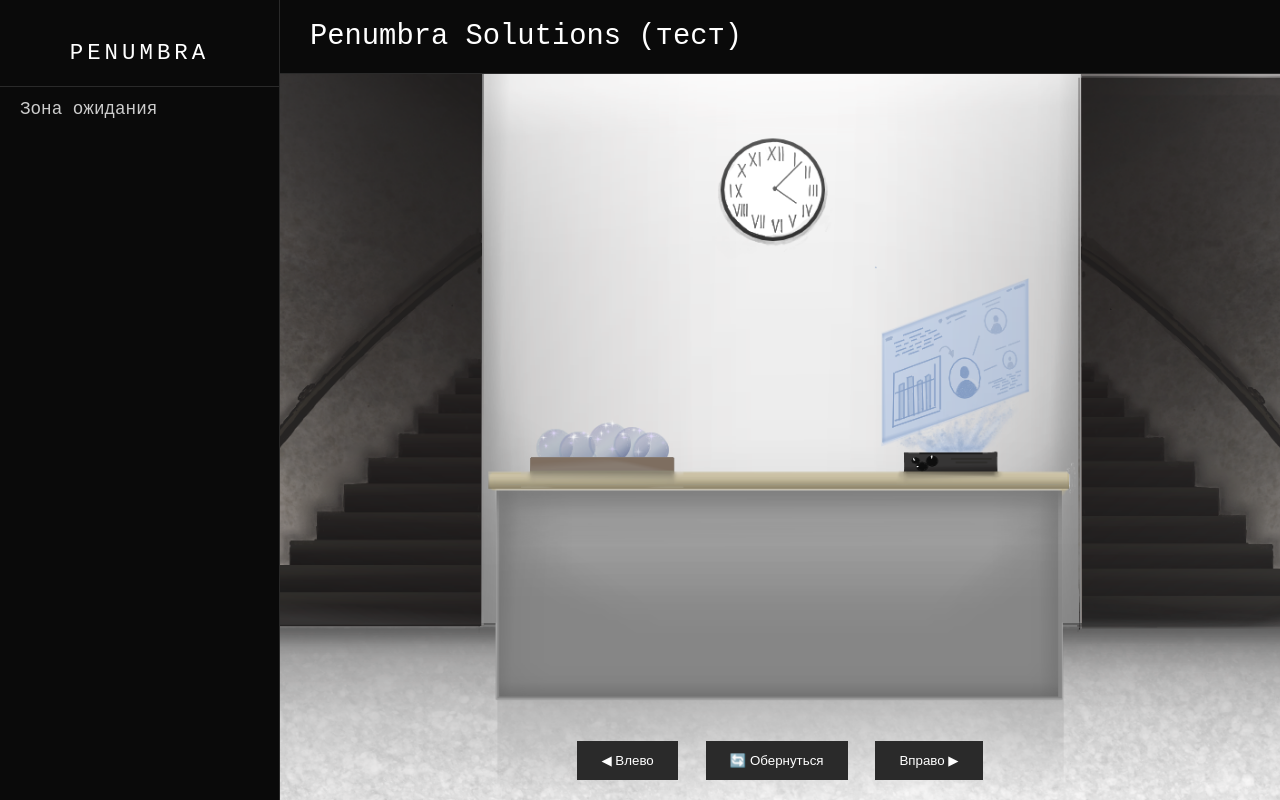
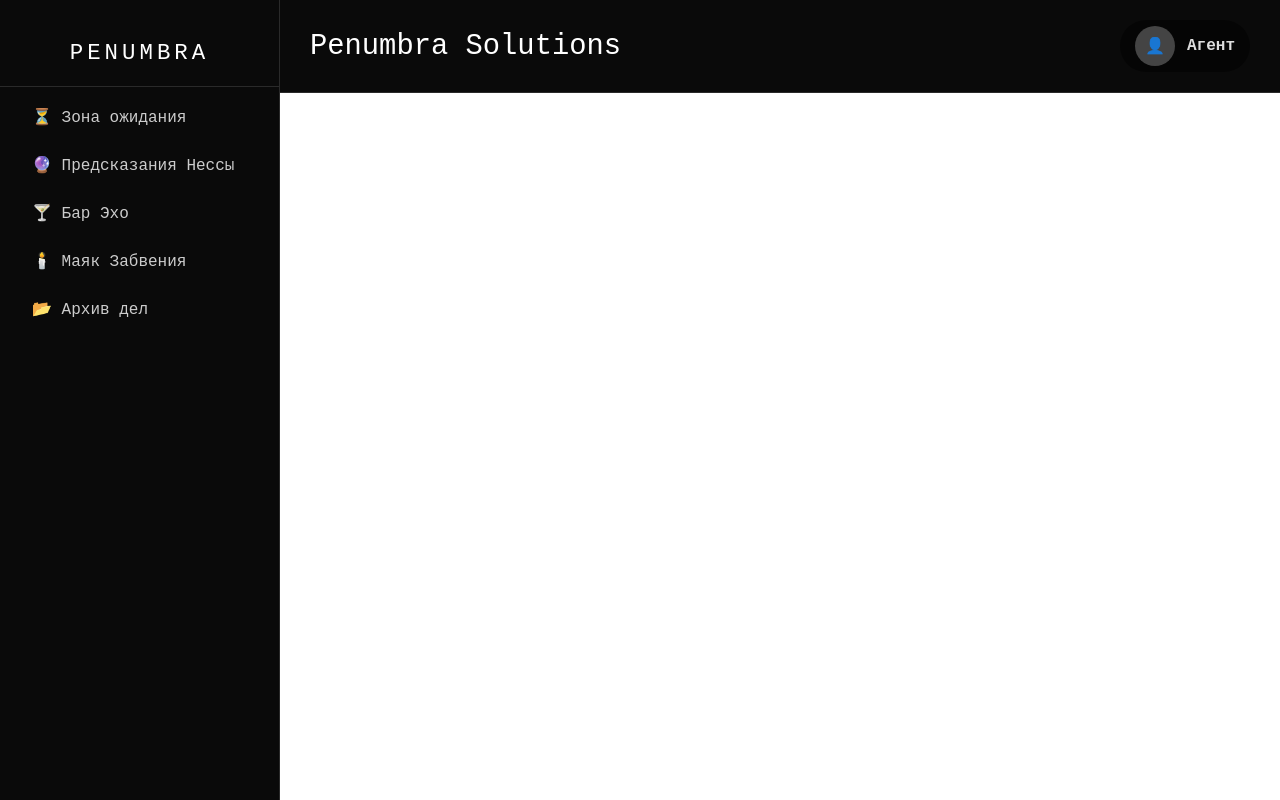
Before and after one commit to hiryakatusha05-wq/hiryakatusha05-wq, a plain HTML site: page penumbra_deploy/main.html in a window 1280 px wide. Drawn offline with Linux system fonts and the light colour scheme; no server answers.

Commit message:
Update main.html

```diff
--- a/penumbra_deploy/main.html
+++ b/penumbra_deploy/main.html
@@ -2,83 +2,116 @@
 <html lang="ru">
 <head>
     <meta charset="UTF-8">
-    <title>Penumbra Solutions — тест</title>
+    <title>Penumbra Solutions — портал</title>
     <style>
         * { margin: 0; padding: 0; box-sizing: border-box; }
         html, body { height: 100%; overflow: hidden; }
-        body {
-            background: #0a0a0a;
-            font-family: monospace;
+        body { background: #0a0a0a; font-family: 'Sitka Subheading', monospace; color: #ddd; }
+        .app-layout { display: flex; height: 100%; }
+        .sidebar {
+            width: 280px; background: #0a0a0a; border-right: 1px solid #2a2a2a;
+            padding: 20px 0; overflow-y: auto; flex-shrink: 0;
         }
-        .app-layout {
-            display: flex;
-            height: 100vh;
-        }
-        .sidebar {
-            width: 280px;
-            background: #0a0a0a;
-            border-right: 1px solid #2a2a2a;
-            padding: 20px 0;
-            overflow-y: auto;
-        }
-        .sidebar .logo {
-            text-align: center;
-            font-size: 1.4rem;
-            letter-spacing: 4px;
-            color: #fff;
-            padding: 20px 10px;
-            border-bottom: 1px solid #2a2a2a;
-        }
-        .sidebar nav ul { list-style: none; padding: 0; }
+        .sidebar .logo { text-align: center; font-size: 1.4rem; letter-spacing: 4px; color: #fff; padding: 20px 10px; border-bottom: 1px solid #2a2a2a; }
+        .sidebar nav ul { list-style: none; }
         .sidebar nav li { margin: 12px 20px; }
-        .sidebar nav a { color: #ccc; text-decoration: none; font-size: 1.1rem; display: block; }
-        .sidebar nav a:hover { color: white; }
-        .main-content {
-            flex: 1;
-            display: flex;
-            flex-direction: column;
-            height: 100vh;
-            overflow: hidden;
-        }
-        .top-bar {
-            padding: 20px 30px;
-            border-bottom: 1px solid #2a2a2a;
-        }
+        .sidebar nav a { color: #ccc; text-decoration: none; display: block; padding: 8px 12px; border-radius: 8px; }
+        .sidebar nav a:hover, .sidebar nav a.active { background: #2a2a2a; color: white; }
+        .main-content { flex: 1; display: flex; flex-direction: column; height: 100%; overflow: hidden; }
+        .top-bar { padding: 20px 30px; border-bottom: 1px solid #2a2a2a; display: flex; justify-content: space-between; align-items: center; }
         .site-title { font-size: 1.8rem; color: #fff; }
-        #pageContent {
-            flex: 1;
-            overflow: hidden;
-            background: white;
-        }
-        #pageContent.fullscreen { height: 100%; }
+        .user-profile { display: flex; align-items: center; gap: 12px; cursor: pointer; background: rgba(0,0,0,0.5); padding: 6px 15px; border-radius: 40px; }
+        .user-avatar { width: 40px; height: 40px; border-radius: 50%; background: #444; display: flex; align-items: center; justify-content: center; }
+        .user-name { font-weight: bold; }
+        #pageContent { flex: 1; overflow: hidden; background: white; }
+        #pageContent.fullscreen { height: 100%; padding: 0; margin: 0; }
     </style>
 </head>
 <body>
 <div class="app-layout">
     <div class="sidebar">
         <div class="logo">PENUMBRA</div>
-        <nav><ul><li><a href="#" id="waitingLink">Зона ожидания</a></li></ul></nav>
+        <nav><ul>
+            <li><a href="#" data-section="waiting">⏳ Зона ожидания</a></li>
+            <li><a href="#" data-section="nessa">🔮 Предсказания Нессы</a></li>
+            <li><a href="#" data-section="bar">🍸 Бар Эхо</a></li>
+            <li><a href="#" data-section="beacon">🕯️ Маяк Забвения</a></li>
+            <li><a href="#" data-section="archive">📂 Архив дел</a></li>
+        </ul></nav>
     </div>
     <div class="main-content">
-        <div class="top-bar"><div class="site-title">Penumbra Solutions (тест)</div></div>
+        <div class="top-bar">
+            <div class="site-title">Penumbra Solutions</div>
+            <div class="user-profile" id="userProfileBtn">
+                <div class="user-avatar" id="userAvatar">👤</div>
+                <span class="user-name" id="userName">Агент</span>
+            </div>
+        </div>
         <div id="pageContent"></div>
     </div>
 </div>
-<script>
-    async function loadWaiting() {
-        const contentDiv = document.getElementById('pageContent');
+<script type="module">
+    import { initializeApp } from "https://www.gstatic.com/firebasejs/12.12.1/firebase-app.js";
+    import { getAuth, onAuthStateChanged, signOut } from "https://www.gstatic.com/firebasejs/12.12.1/firebase-auth.js";
+    import { getFirestore, doc, getDoc } from "https://www.gstatic.com/firebasejs/12.12.1/firebase-firestore.js";
+    const firebaseConfig = {
+        apiKey: "AIzaSyB4c624YTSRL68skj3SwRku5lsI_c4EyPU",
+        authDomain: "penumbra-test.firebaseapp.com",
+        projectId: "penumbra-test",
+        storageBucket: "penumbra-test.firebasestorage.app",
+        messagingSenderId: "229849130101",
+        appId: "1:229849130101:web:e06ead8bfe40b4df43443c"
+    };
+    const app = initializeApp(firebaseConfig);
+    const auth = getAuth(app);
+    const db = getFirestore(app);
+    let currentUserData = null;
+
+    async function loadSection(section) {
+        const content = document.getElementById('pageContent');
+        const files = { waiting: 'views/waiting.html', nessa: 'views/nessa.html', bar: 'views/bar.html', beacon: 'views/beacon.html', archive: 'views/archive.html' };
+        const url = files[section];
+        if (!url) return;
         try {
-            const response = await fetch('views/waiting.html');
-            if (!response.ok) throw new Error('HTTP ' + response.status);
-            const html = await response.text();
-            contentDiv.innerHTML = html;
-            contentDiv.classList.add('fullscreen');
-        } catch (err) {
-            contentDiv.innerHTML = `<div style="padding:20px; color:red;">Ошибка загрузки waiting.html: ${err.message}<br>Убедись, что файл лежит в папке views/</div>`;
+            const resp = await fetch(url);
+            if (!resp.ok) throw new Error();
+            content.innerHTML = await resp.text();
+            content.classList.add('fullscreen');
+            if (section === 'waiting') {
+                // дополнительная инициализация, если нужна
+            }
+        } catch(e) {
+            content.innerHTML = `<div style="padding:20px;color:red;">Ошибка загрузки раздела ${section}</div>`;
         }
     }
-    document.getElementById('waitingLink').onclick = (e) => { e.preventDefault(); loadWaiting(); };
-    loadWaiting();
+
+    function setActive(sec) {
+        document.querySelectorAll('.sidebar nav a').forEach(a => a.classList.remove('active'));
+        const activeLink = document.querySelector(`.sidebar nav a[data-section="${sec}"]`);
+        if (activeLink) activeLink.classList.add('active');
+    }
+
+    document.querySelectorAll('.sidebar nav a').forEach(a => {
+        a.addEventListener('click', (e) => {
+            e.preventDefault();
+            const sec = a.getAttribute('data-section');
+            setActive(sec);
+            loadSection(sec);
+        });
+    });
+    document.getElementById('userProfileBtn').addEventListener('click', () => alert('Страница профиля в разработке'));
+
+    onAuthStateChanged(auth, async (user) => {
+        if (!user) { window.location.href = 'index.html'; return; }
+        const userDoc = await getDoc(doc(db, "users", user.uid));
+        if (!userDoc.exists() || userDoc.data().approved !== true) { window.location.href = 'index.html'; return; }
+        currentUserData = userDoc.data();
+        document.getElementById('userName').innerText = currentUserData.nickname || 'Агент';
+        const avatarDiv = document.getElementById('userAvatar');
+        if (currentUserData.avatar) avatarDiv.innerHTML = `<img src="${currentUserData.avatar}" style="width:100%;height:100%;object-fit:cover;">`;
+        loadSection('waiting');
+        setActive('waiting');
+    });
 </script>
 </body>
 </html>
```
